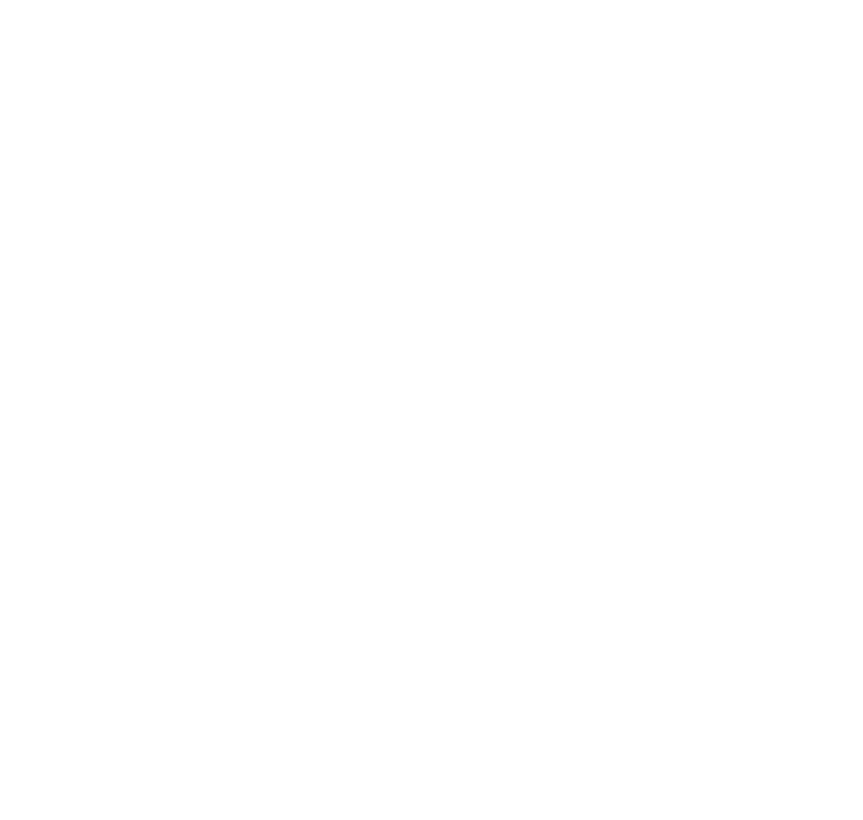
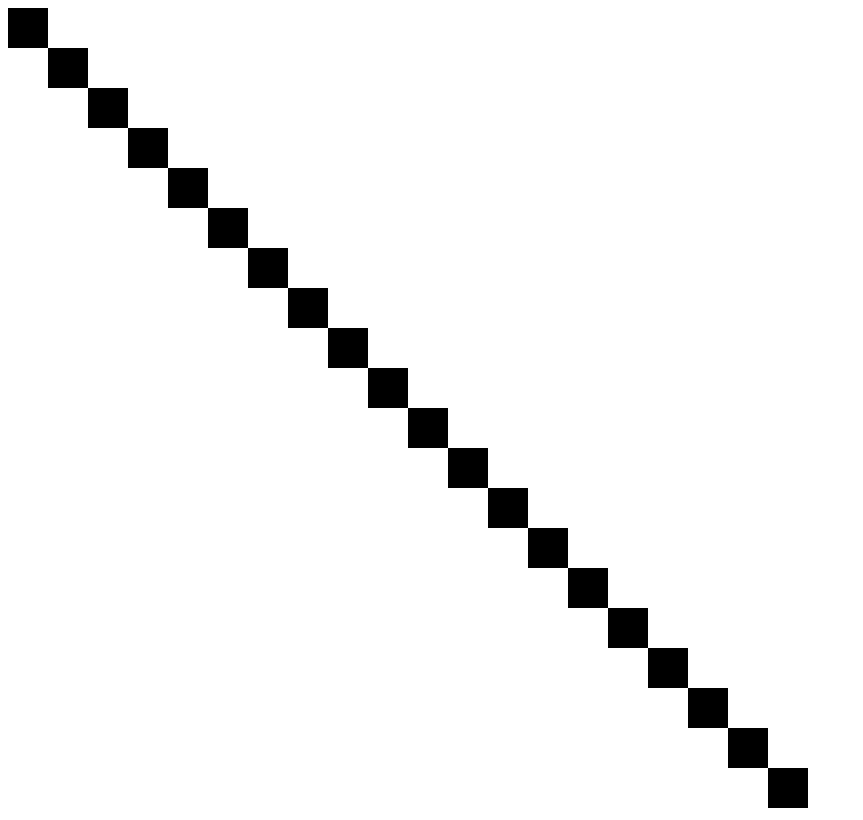
Before and after one commit to stites/d3.a-star, a website: page index.html in a window 1280 px wide. Shown: the whole page, without its empty margins (0-863 px from the left). Drawn offline with nearby package versions, Linux system fonts and the light colour scheme.

Commit message:
we have maps and units on the map!

```diff
--- a/astar.js
+++ b/astar.js
@@ -0,0 +1,26 @@
+var w = window.innerWidth,
+    h = window.innerHeight,
+    side = 40,
+    n = ~~(w / side),
+    m = ~~(h / side);
+
+var rand = function(n){ return Math.random() * n; };
+
+var map = d3.select('body')
+            .append('svg')
+            .attr({
+              width: w,
+              height: h,
+              color: '#88888'
+            });
+
+var unit = map.selectAll('span')
+              .data(d3.range(n*m))
+              .enter().append('svg:rect')
+                .attr({
+                  x: function(d, i){return d * 40},
+                  y: function(d, i){return d * 40},
+                  width:  side,
+                  height: side,
+                  class: 'unit',
+                });
--- a/bower.json
+++ b/bower.json
@@ -17,6 +17,7 @@
     "tests"
   ],
   "dependencies": {
-    "d3": "~3.4.6"
+    "d3": "~3.4.6",
+    "lodash": "~2.4.1"
   }
 }
--- a/index.html
+++ b/index.html
@@ -3,12 +3,12 @@
 <head>
   <meta charset="UTF-8">
   <link src="style.css"></link>
-  <script src="astar.js"></script>
   <title>A-star</title>
 </head>
 <body>
 
 </body>
-<script src="bower_components/d3/d3.js"></script>
+<script src="bower_components/d3/d3.min.js"></script>
+<script src="bower_components/lodash/dist/lodash.min.js"></script>
 <script src="astar.js"></script>
 </html>
--- /dev/null
+++ b/style.css
@@ -0,0 +1,11 @@
+body {
+  margin: 0;
+  font-family: helvetica;
+}
+map {
+  background-color: #228888;
+}
+unit {
+  border-radius: 1px;
+  border-color: #000000;
+}
```
